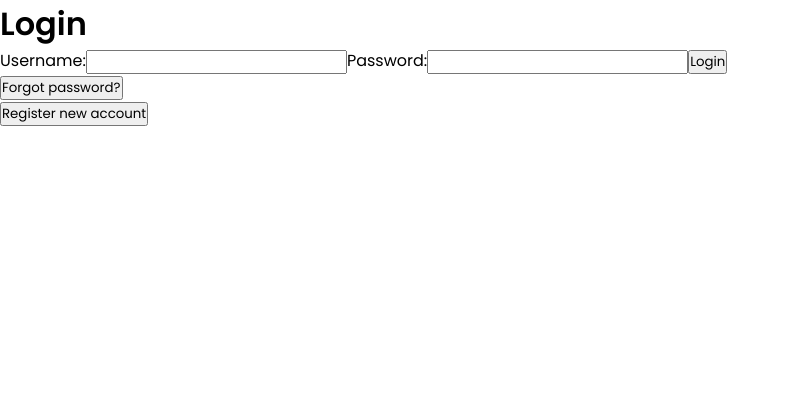
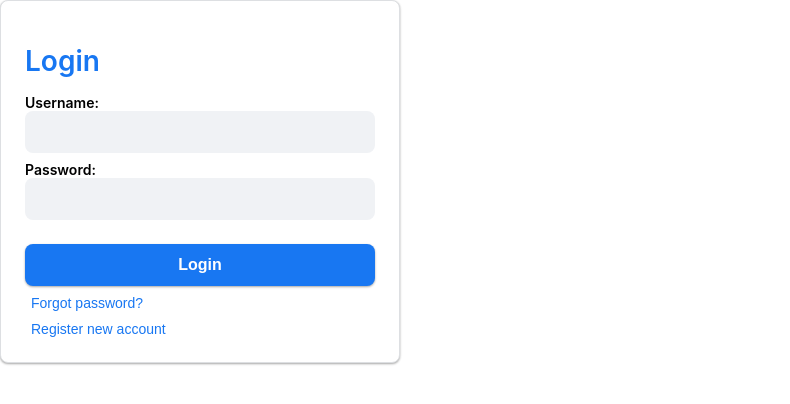
Before and after one commit to chris-wamae/tuinue-wasichana, a React (Create React App) app in the folder frontend/: page / in a window 1280 px wide. Shown: the top 404 px of the page, without its empty margins (0-790 px from the left). Built offline with nearby package versions, Linux system fonts and the light colour scheme.

Commit message:
fix login.css file

```diff
--- a/frontend/src/components/login.css
+++ b/frontend/src/components/login.css
@@ -1,21 +1,74 @@
-/* Google Fonts - Poppins */
-@import url('https://fonts.googleapis.com/css2?family=Poppins:wght@300;400;500;600&display=swap');
+.form-container {
+    background-color: #fff;
+    border: 1px solid #dddfe2;
+    border-radius: 8px;
+    box-shadow: 0 1px 3px rgba(0, 0, 0, 0.12), 0 1px 2px rgba(0, 0, 0, 0.24);
+    display: flex;
+    flex-direction: column;
+    padding: 24px;
+    width: 350px;
+    max-width: 100%;
+  }
 
-*{
-    margin: 0;
-    padding: 0;
+  .form-container h1 {
+    color: #1877f2;
+    font-size: 28px;
+    font-weight: 600;
+    margin-bottom: 16px;
+  }
+
+  .form-container label {
+    display: block;
+    font-size: 14px;
+    font-weight: 600;
+    margin-bottom: 8px;
+  }
+
+  .form-container input[type="text"],
+  .form-container input[type="password"] {
+    background-color: #f0f2f5;
+    border: none;
+    border-radius: 8px;
     box-sizing: border-box;
-    font-family: 'Poppins', sans-serif;
-}
-.container{
-    height: 100vh;
+    font-size: 16px;
+    padding: 12px 16px;
     width: 100%;
-    display: flex;
-    align-items: center;
-    justify-content: center;
-    background-color: #4070f4;
-    column-gap: 30px;
-}
-.form{
-    position: absolute;
-}
+  }
+
+  .form-container input[type="text"]:focus,
+  .form-container input[type="password"]:focus {
+    outline: none;
+  }
+
+  .form-container input[type="submit"] {
+    background-color: #1877f2;
+    border: none;
+    border-radius: 8px;
+    box-shadow: 0 1px 3px rgba(0, 0, 0, 0.12), 0 1px 2px rgba(0, 0, 0, 0.24);
+    color: #fff;
+    cursor: pointer;
+    font-size: 16px;
+    font-weight: 600;
+    margin-top: 16px;
+    padding: 12px 16px;
+    transition: background-color 0.2s ease;
+    width: 100%;
+  }
+
+  .form-container input[type="submit"]:hover {
+    background-color: #166fe5;
+  }
+
+  .form-container button {
+    background-color: transparent;
+    border: none;
+    color: #1877f2;
+    cursor: pointer;
+    font-size: 14px;
+    margin-top: 8px;
+    text-align: left;
+  }
+
+  .form-container button:hover {
+    text-decoration: underline;
+  }
```
